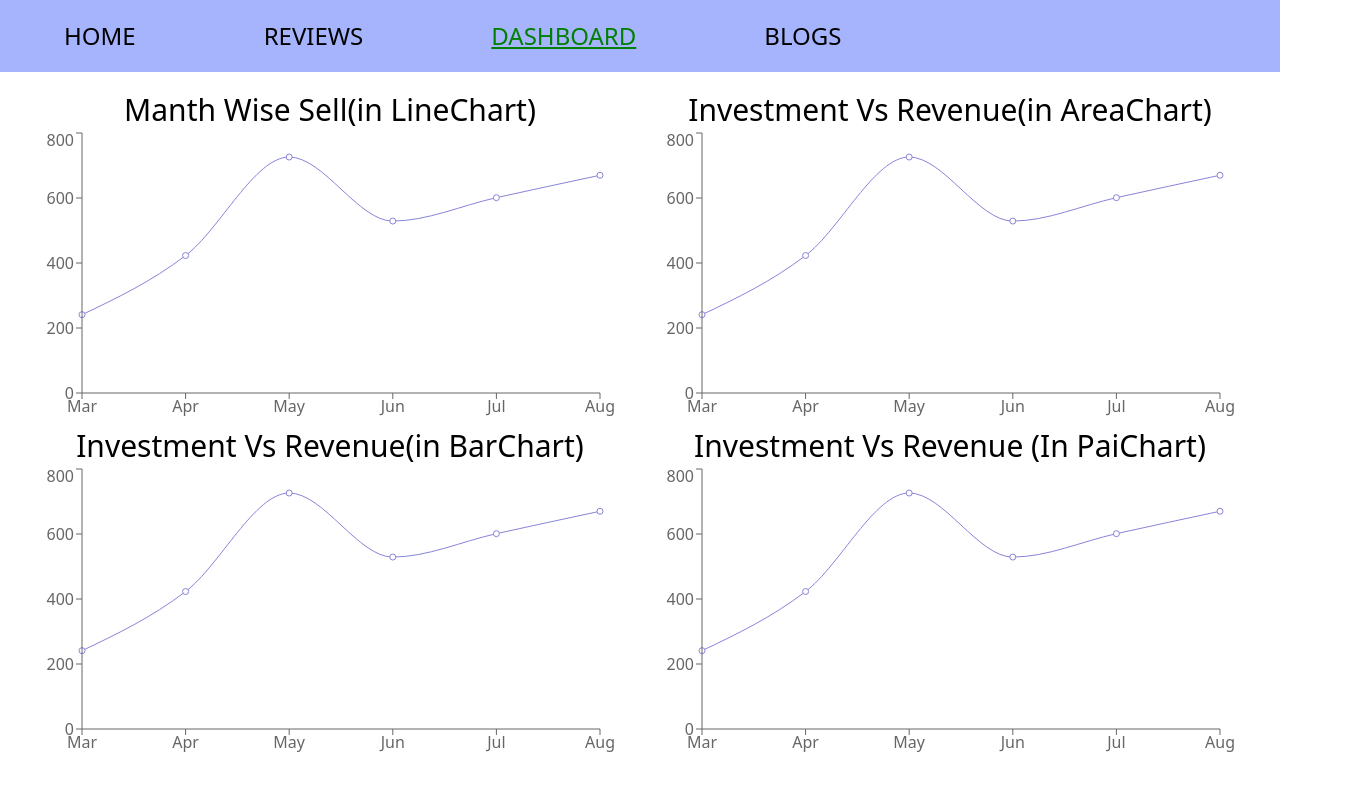
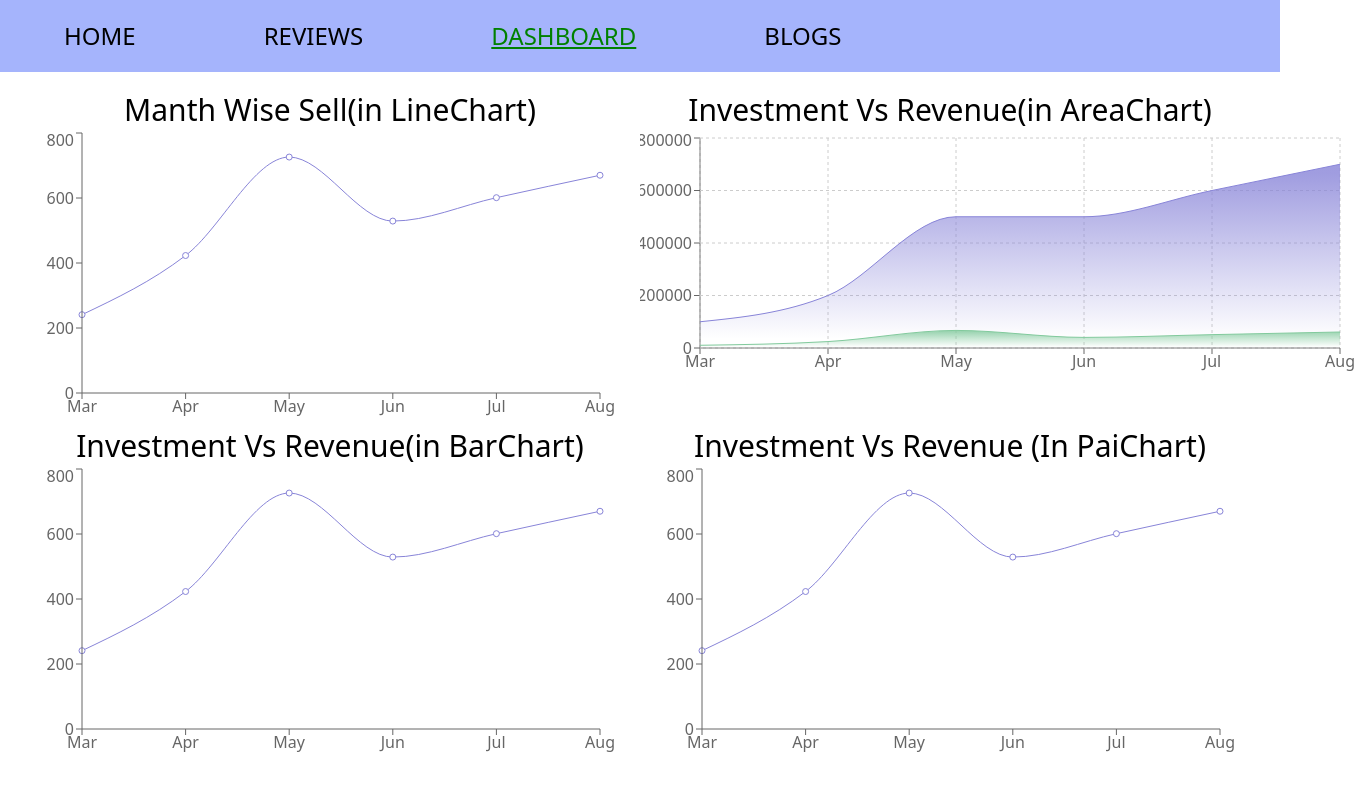
Before and after one commit to Abdur-Rahman-Argon/review-point, a React (Create React App) app: page /dashboard in a window 1280 px wide. Shown: the top 790 px of the page, 1370 px wide, since content can reach past the window. Built offline with nearby package versions, Linux system fonts and the light colour scheme.

Commit message:
AreaChart added

```diff
--- a/public/index.html
+++ b/public/index.html
@@ -24,7 +24,7 @@
       work correctly both with client-side routing and a non-root public URL.
       Learn how to configure a non-root public URL by running `npm run build`.
     -->
-    <title>React App</title>
+    <title>Product Reviewer Point</title>
   </head>
   <body>
     <noscript>You need to enable JavaScript to run this app.</noscript>
--- a/src/components/AreaChart/AreaChart.js
+++ /dev/null
@@ -1,28 +0,0 @@
-import React, { useEffect, useState } from "react";
-import { LineChart } from "recharts";
-import { Line } from "recharts";
-import { XAxis } from "recharts";
-import { YAxis } from "recharts";
-import { Tooltip } from "recharts";
-
-const AreaChart = (props) => {
-  return (
-    <div>
-      <h1 className="text-3xl">Investment Vs Revenue(in AreaChart)</h1>
-      <LineChart
-        width={600}
-        height={300}
-        data={props.data}
-        margin={{ top: 5, right: 20, bottom: 5, left: 2 }}
-      >
-        <Line type="monotone" dataKey="sell" stroke="#8884d8" />
-
-        <XAxis dataKey="month" />
-        <YAxis />
-        <Tooltip />
-      </LineChart>
-    </div>
-  );
-};
-
-export default AreaChart;
--- /dev/null
+++ b/src/components/AreaRecharts/AreaRecharts.js
@@ -0,0 +1,54 @@
+import React from "react";
+import {
+  Area,
+  AreaChart,
+  CartesianGrid,
+  Tooltip,
+  XAxis,
+  YAxis,
+} from "recharts";
+
+const AreaRecharts = (props) => {
+  return (
+    <div>
+      <h1 className="text-3xl">Investment Vs Revenue(in AreaChart)</h1>
+      <AreaChart
+        width={730}
+        height={250}
+        data={props.data}
+        margin={{ top: 10, right: 30, left: 0, bottom: 0 }}
+      >
+        <defs>
+          <linearGradient id="colorUv" x1="0" y1="0" x2="0" y2="1">
+            <stop offset="5%" stopColor="#8884d8" stopOpacity={0.8} />
+            <stop offset="95%" stopColor="#8884d8" stopOpacity={0} />
+          </linearGradient>
+          <linearGradient id="colorPv" x1="0" y1="0" x2="0" y2="1">
+            <stop offset="5%" stopColor="#82ca9d" stopOpacity={0.8} />
+            <stop offset="95%" stopColor="#82ca9d" stopOpacity={0} />
+          </linearGradient>
+        </defs>
+        <XAxis dataKey="month" />
+        <YAxis />
+        <CartesianGrid strokeDasharray="3 3" />
+        <Tooltip />
+        <Area
+          type="monotone"
+          dataKey="investment"
+          stroke="#8884d8"
+          fillOpacity={1}
+          fill="url(#colorUv)"
+        />
+        <Area
+          type="monotone"
+          dataKey="revenue"
+          stroke="#82ca9d"
+          fillOpacity={1}
+          fill="url(#colorPv)"
+        />
+      </AreaChart>
+    </div>
+  );
+};
+
+export default AreaRecharts;
--- a/src/components/Dashboard/Dashboard.js
+++ b/src/components/Dashboard/Dashboard.js
@@ -1,5 +1,5 @@
 import React, { useEffect, useState } from "react";
-import AreaChart from "../AreaChart/AreaChart";
+import AreaRecharts from "../AreaRecharts/AreaRecharts";
 import BarChart from "../BarChart/BarChart";
 import PaiChart from "../PaiChart/PaiChart";
 import Recharts from "../Recharts/Recharts";
@@ -15,7 +15,7 @@ const Dashboard = () => {
     <div>
       <div className="md:grid md:grid-cols-2 m-5">
         <Recharts className="my-4" data={data}></Recharts>
-        <AreaChart className="my-4" data={data}></AreaChart>
+        <AreaRecharts className="my-4" data={data}></AreaRecharts>
         <BarChart className="my-4" data={data}></BarChart>
         <PaiChart className="my-4" data={data}></PaiChart>
       </div>
```
Also changed, not shown: 1 other file (tests, documents, lock files or other folders).
